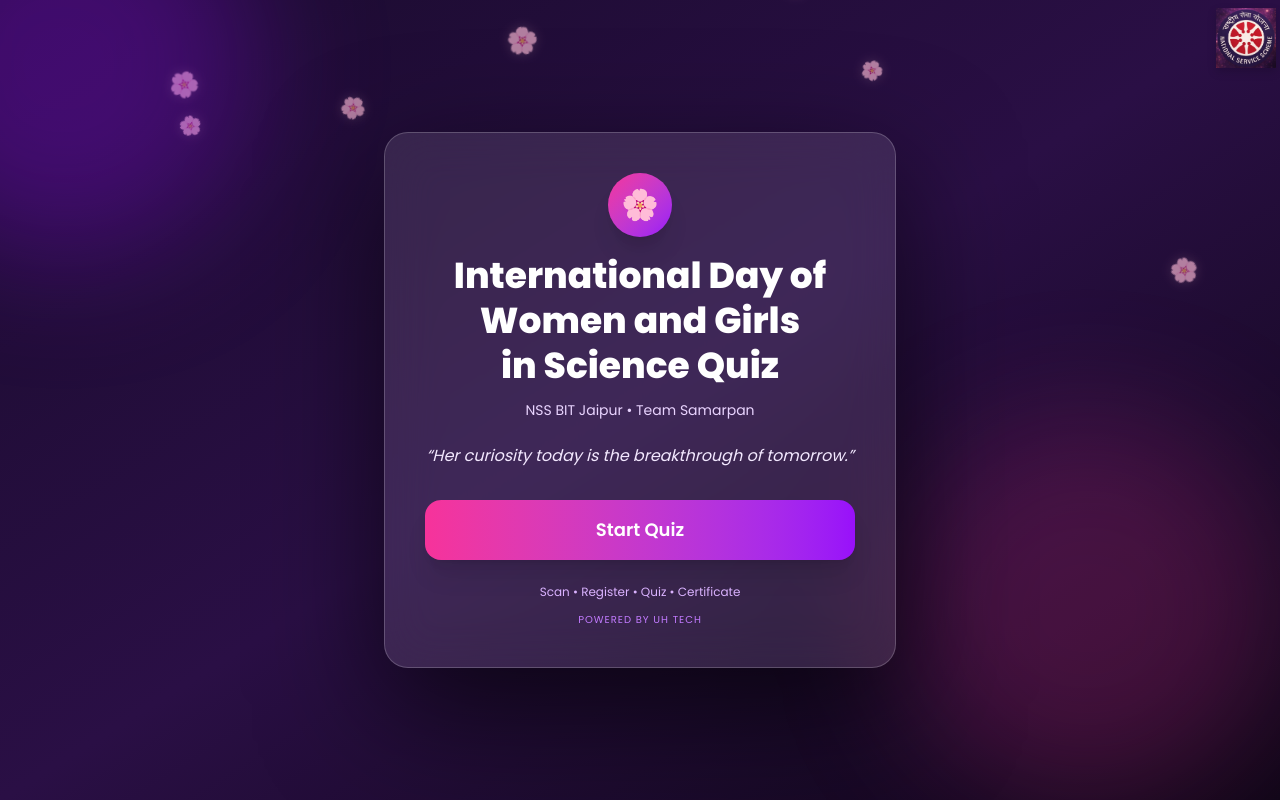
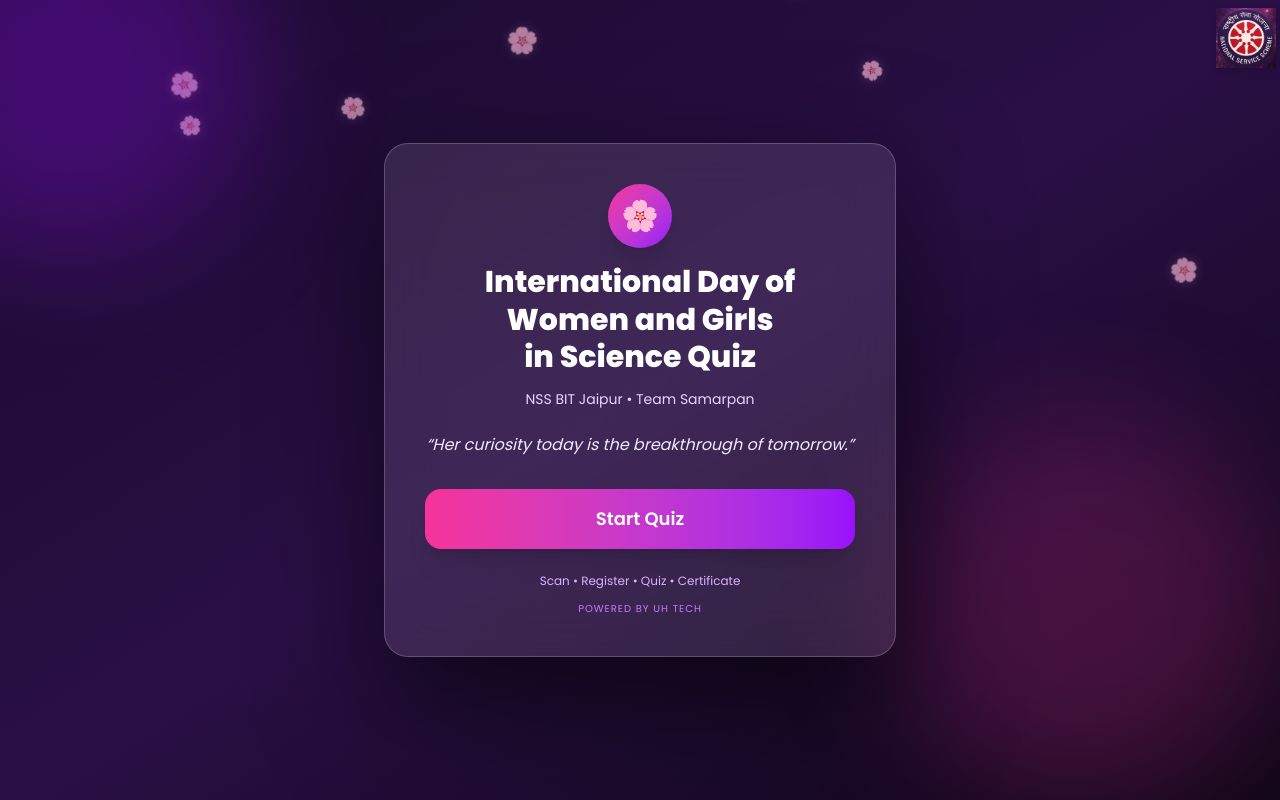
Before and after one commit to uhtech28/nsss-women-quiz, a Next.js app: page / in a window 1280 px wide. Built offline with nearby package versions, Linux system fonts and the light colour scheme.

Commit message:
Fix mobile heading size

```diff
--- a/app/page.tsx
+++ b/app/page.tsx
@@ -52,7 +52,7 @@ export default function HomePage() {
           <span className="text-3xl">🌸</span>
         </div>
 
-        <h1 className="text-3xl md:text-4xl font-extrabold text-white leading-tight">
+        <h1 className="text-3xl md:text-3xl font-extrabold text-white leading-tight">
           International Day of Women and Girls
           <br /> in Science Quiz
         </h1>
```
